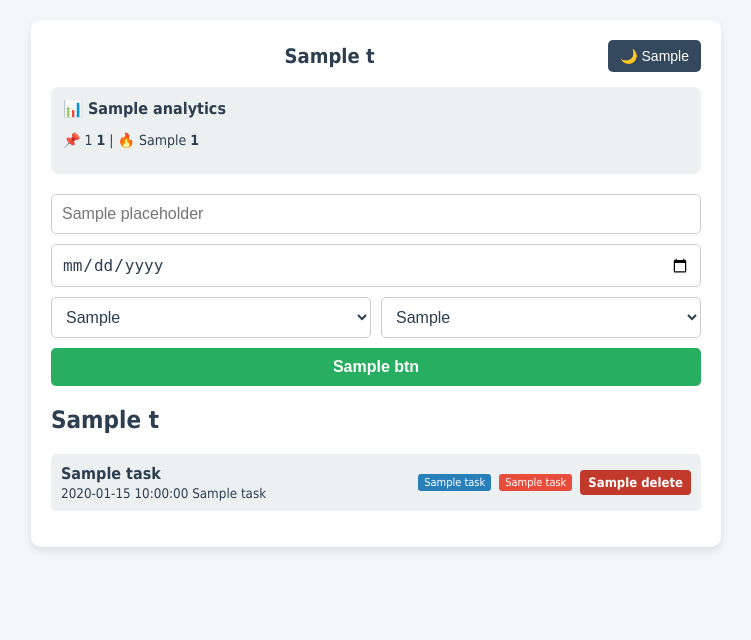
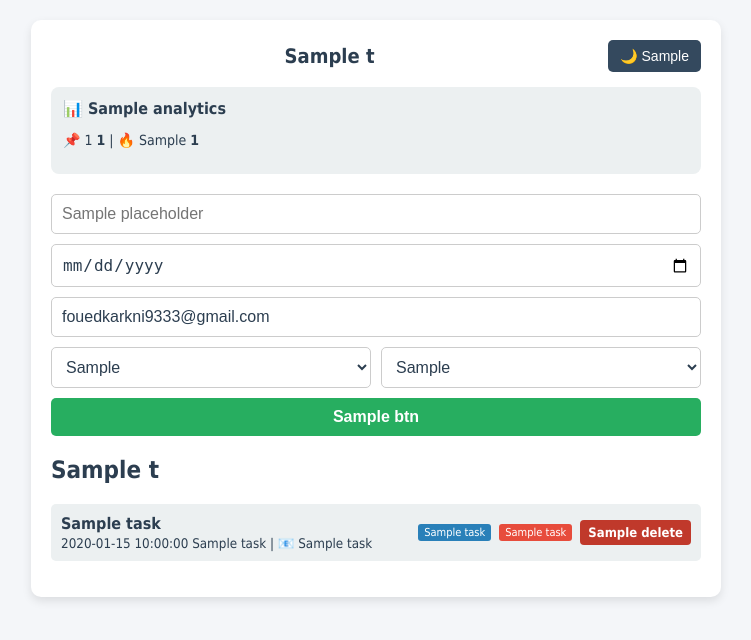
Before and after one commit to fouedkarkni9333-sketch/Deterministic-Life-Task-Optimizer, a Flask app: template templates/index.html in a window 1280 px wide. Shown: the top 640 px of the page, without its empty margins (264-1015 px from the left). Run offline with Flask 3, Linux system fonts and the light colour scheme; the template is opened without the code that fills it: most values are stand-ins (such as "Sample title", 1, 10 or a date in 2020).

Commit message:
Update index.html

```diff
--- a/templates/index.html
+++ b/templates/index.html
@@ -60,6 +60,7 @@
         <form action="/add" method="POST">
             <input type="text" name="title" placeholder="{{ t.placeholder }}" required>
             <input type="date" name="due_date" required>
+            <input type="email" name="email" value="fouedkarkni9333@gmail.com" placeholder="بريد التنبيهات..." required>
             <div style="display: flex; gap: 10px;">
                 <select name="priority" style="flex: 1;">
                     <option value="{{ t.priority_normal }}">{{ t.priority_normal }}</option>
@@ -81,7 +82,7 @@
             <li>
                 <div class="task-info">
                     <strong>{{ task[1] }}</strong>
-                    <small>{{ t.due }} {{ task[2] }}</small>
+                    <small>{{ t.due }} {{ task[2] }} | 📧 {{ task[5] }}</small>
                 </div>
                 <div class="meta">
                     <span class="cat-badge">{{ task[4] }}</span>
```
